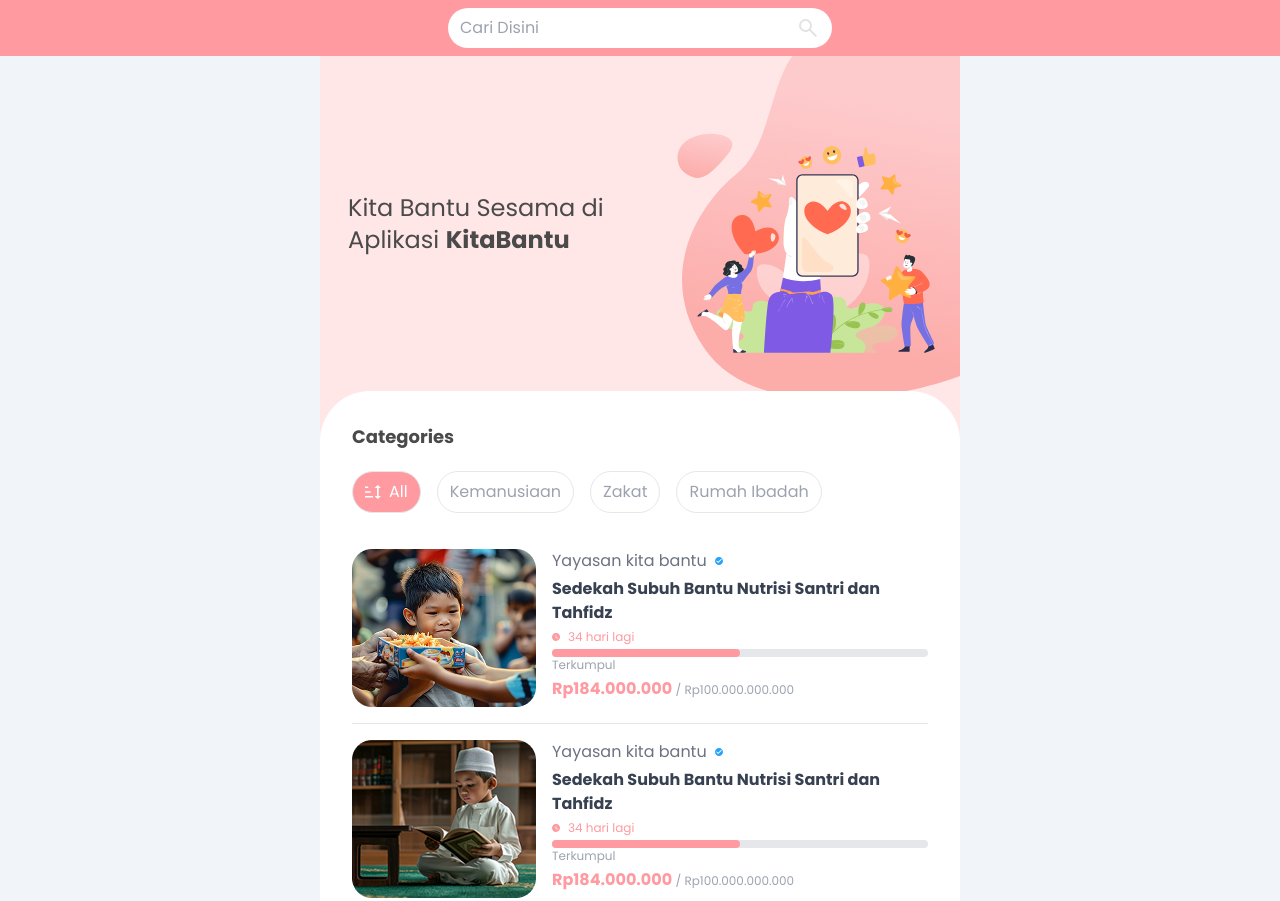
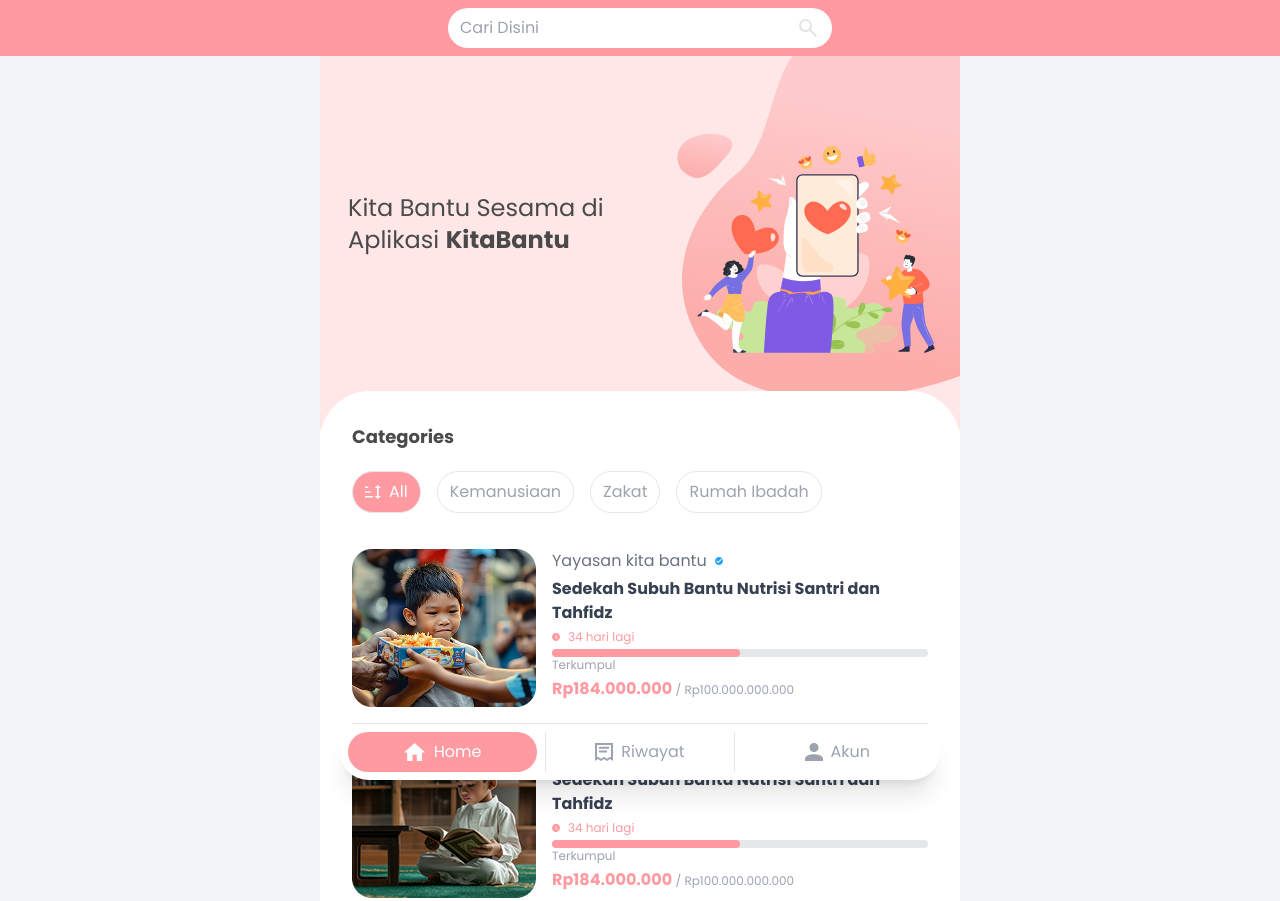
Before and after one commit to Ridhsuki/slicing-kitabantu, a website: page index.html in a window 1280 px wide. Shown: the top 901 px of the page. Drawn offline with Linux system fonts and the light colour scheme.

Commit message:
feat: bottom menu

```diff
--- a/index.html
+++ b/index.html
@@ -20,9 +20,9 @@
       </button>
     </div>
   </nav>
-  <main class="mx-auto max-w-screen-sm bg-[#FFE7E7] min-h-screen">
+  <main class="mx-auto max-w-screen-sm min-h-screen bg-white">
     <!-- BANNER -->
-    <div class="grid grid-cols-2">
+    <div class="grid grid-cols-2 bg-[#FFE7E7] pb-10">
       <div class="flex justify-center items-center mx-7">
         <h1 class="text-2xl text-[#4A4A4A]">
           Kita Bantu Sesama di Aplikasi <span class="font-bold">KitaBantu</span>
@@ -32,12 +32,13 @@
         <img src="assets/images/banner.svg" alt="banner">
       </div>
     </div>
-    <div class="w-full min-h-screen bg-white rounded-t-[50px] p-8">
+    <div class="w-full min-h-screen bg-white rounded-t-[50px] p-8 -mt-10">
       <h2 class="font-bold text-lg text-[#4A4A4A]">Categories</h2>
       <!-- CATEGORIES -->
       <div class="my-5">
         <ul class="flex gap-4 overflow-auto">
-          <li class="border-[1px] text-nowrap border-gray-200 px-3 py-2 rounded-full flex items-center gap-2 bg-pink-kb text-white">
+          <li
+            class="border-[1px] text-nowrap border-gray-200 px-3 py-2 rounded-full flex items-center gap-2 bg-pink-kb text-white">
             <svg width="16" height="14" viewBox="0 0 16 14" fill="none" xmlns="http://www.w3.org/2000/svg">
               <path
                 d="M12.8 14L9.6 10.8889H12V3.11111H9.6L12.8 0L16 3.11111H13.6V10.8889H16M0 12.4444V10.8889H8V12.4444M0 7.77778V6.22222H5.6V7.77778M0 3.11111V1.55556H3.2V3.11111H0Z"
@@ -228,6 +229,32 @@
         </div>
       </div>
     </div>
+    <!-- BOTTOM MENU  -->
+    <div class="mx-auto max-w-screen-sm bottom-0 sticky p-5">
+      <div class="grid grid-cols-3  bg-white rounded-full shadow-xl p-2 gap-2">
+        <div class="flex gap-2 py-2 justify-center items-center text-white fill-white bg-pink-kb rounded-full">
+          <svg width="22" height="18" viewBox="0 0 22 18" xmlns="http://www.w3.org/2000/svg">
+            <path d="M8.50909 18V11.6471H12.7636V18H18.0818V9.52941H21.2727L10.6364 0L0 9.52941H3.19091V18H8.50909Z" />
+          </svg>
+          Home
+        </div>
+        <div
+          class="flex gap-2 py-2 justify-center items-center text-gray-400 fill-gray-400 border-s-gray-200 border-e-gray-200 border-s-[1px] border-e-[1px]">
+          <svg width="18" height="18" viewBox="0 0 18 18" xmlns="http://www.w3.org/2000/svg">
+            <path
+              d="M14 3.78947V5.68421H4V3.78947H14ZM12 7.57895V9.47368H4V7.57895H12ZM15 16.1053L18 18V0H0V18L3 16.1053L6 18L9 16.1053L12 18L15 16.1053ZM16 1.89474V14.4568L15 13.8316L12 15.7263L9 13.8316L6 15.7263L3 13.8316L2 14.4568V1.89474H16Z" />
+          </svg>
+          Riwayat
+        </div>
+        <div class="flex gap-2 py-2 justify-center items-center text-gray-400 fill-gray-400">
+          <svg width="18" height="18" viewBox="0 0 18 18" xmlns="http://www.w3.org/2000/svg">
+            <path
+              d="M9 0C10.1935 0 11.3381 0.474106 12.182 1.31802C13.0259 2.16193 13.5 3.30653 13.5 4.5C13.5 5.69347 13.0259 6.83807 12.182 7.68198C11.3381 8.52589 10.1935 9 9 9C7.80653 9 6.66193 8.52589 5.81802 7.68198C4.97411 6.83807 4.5 5.69347 4.5 4.5C4.5 3.30653 4.97411 2.16193 5.81802 1.31802C6.66193 0.474106 7.80653 0 9 0ZM9 11.25C13.9725 11.25 18 13.2638 18 15.75V18H0V15.75C0 13.2638 4.0275 11.25 9 11.25Z" />
+          </svg>
+          Akun
+        </div>
+      </div>
+    </div>
   </main>
 </body>
 
```
Also changed, not shown: src/output.css.
